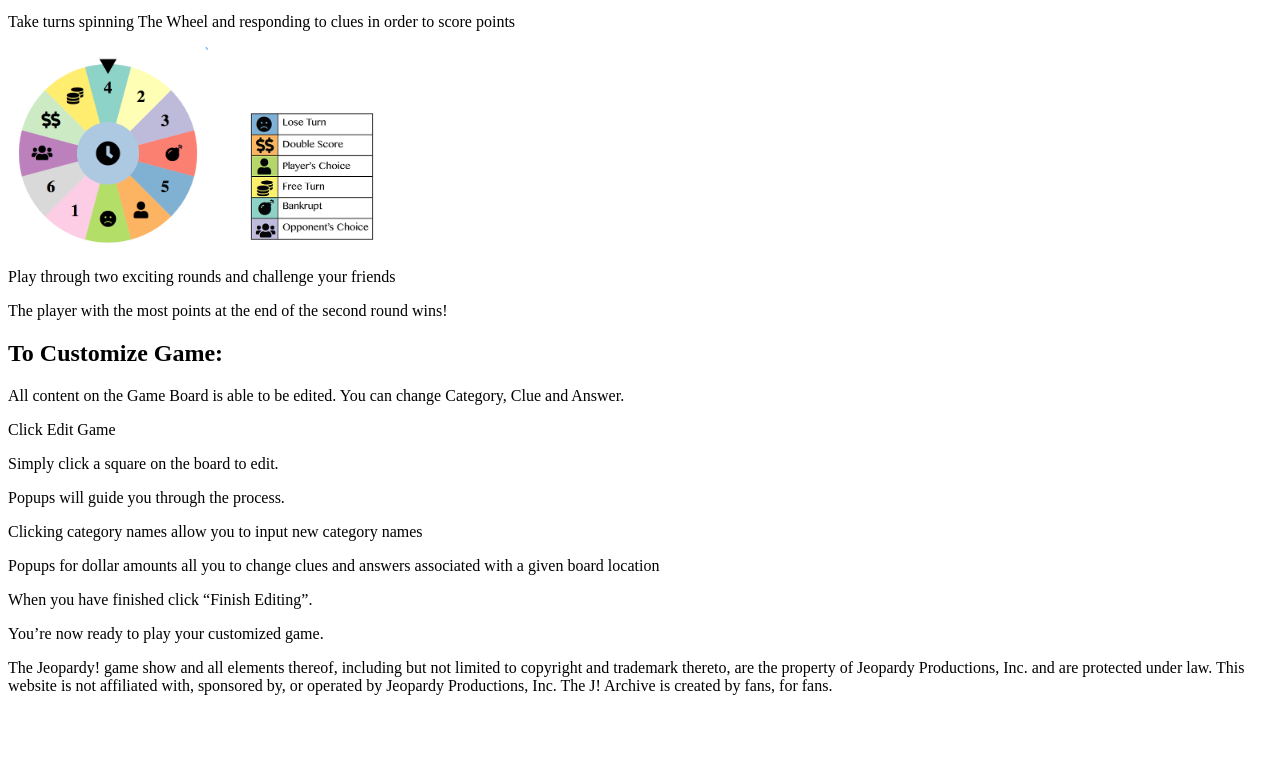
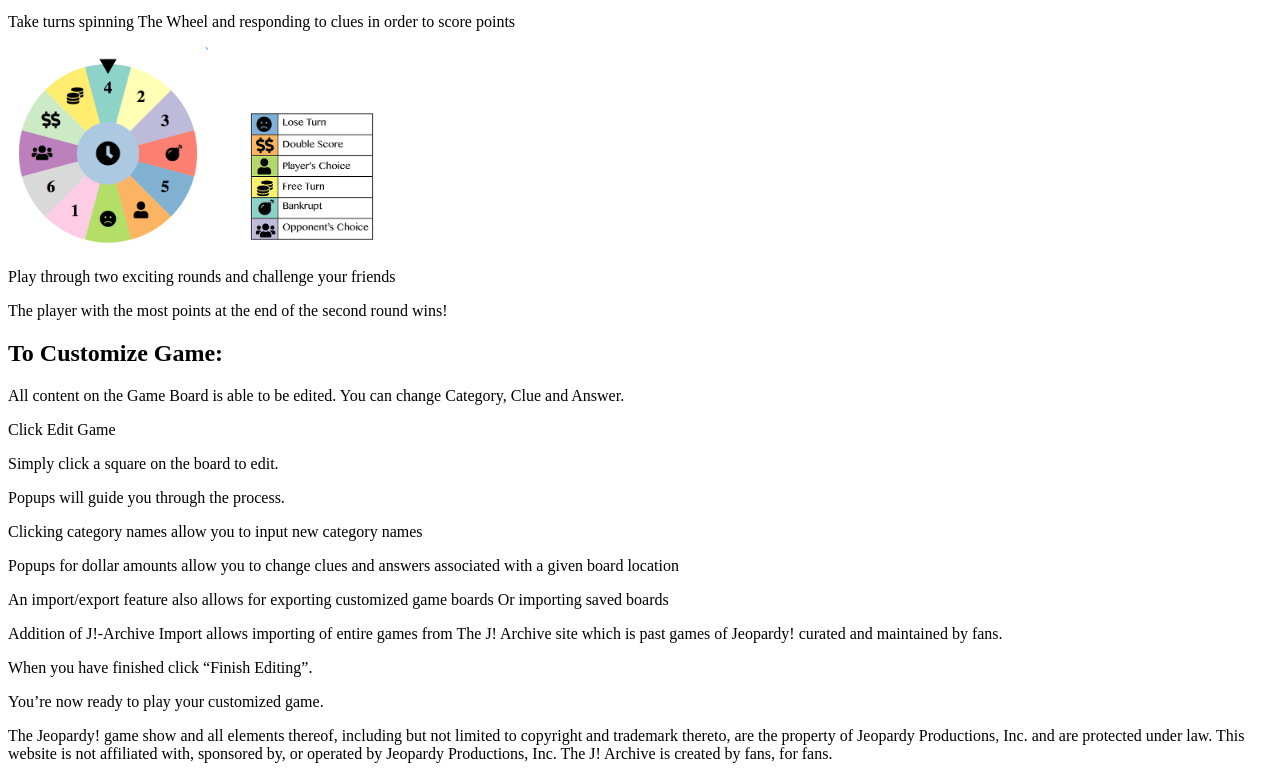
Before and after one commit to TeamVelocity/teamvelocity.github.io, a website: page help.html in a window 1280 px wide. Shown: the part 346-1125 px from the top of the page. Before the commit the page ends 1057 px from the top, so only its background shows below. Drawn offline with Linux system fonts and the light colour scheme.

Commit message:
Update help.html

```diff
--- a/help.html
+++ b/help.html
@@ -25,8 +25,12 @@ h1{text-align:center}
 <p> Simply click a square on the board to edit. </p>
 <p> Popups will guide you through the process. </p>
 <p> Clicking category names allow you to input new category names </p>
-<p> Popups for dollar amounts all you to change clues and answers associated with
+<p> Popups for dollar amounts allow you to change clues and answers associated with
 a given board location </p>
+<p>An import/export feature also allows for exporting customized game boards
+Or importing saved boards </p>
+<p>Addition of J!-Archive Import allows importing of entire games from
+The J! Archive site which is past games of Jeopardy! curated and maintained by fans. </p>
 <p> When you have finished click “Finish Editing”. </p>
 <p> You’re now ready to play your customized game. </p>
  <div class="row">
```
